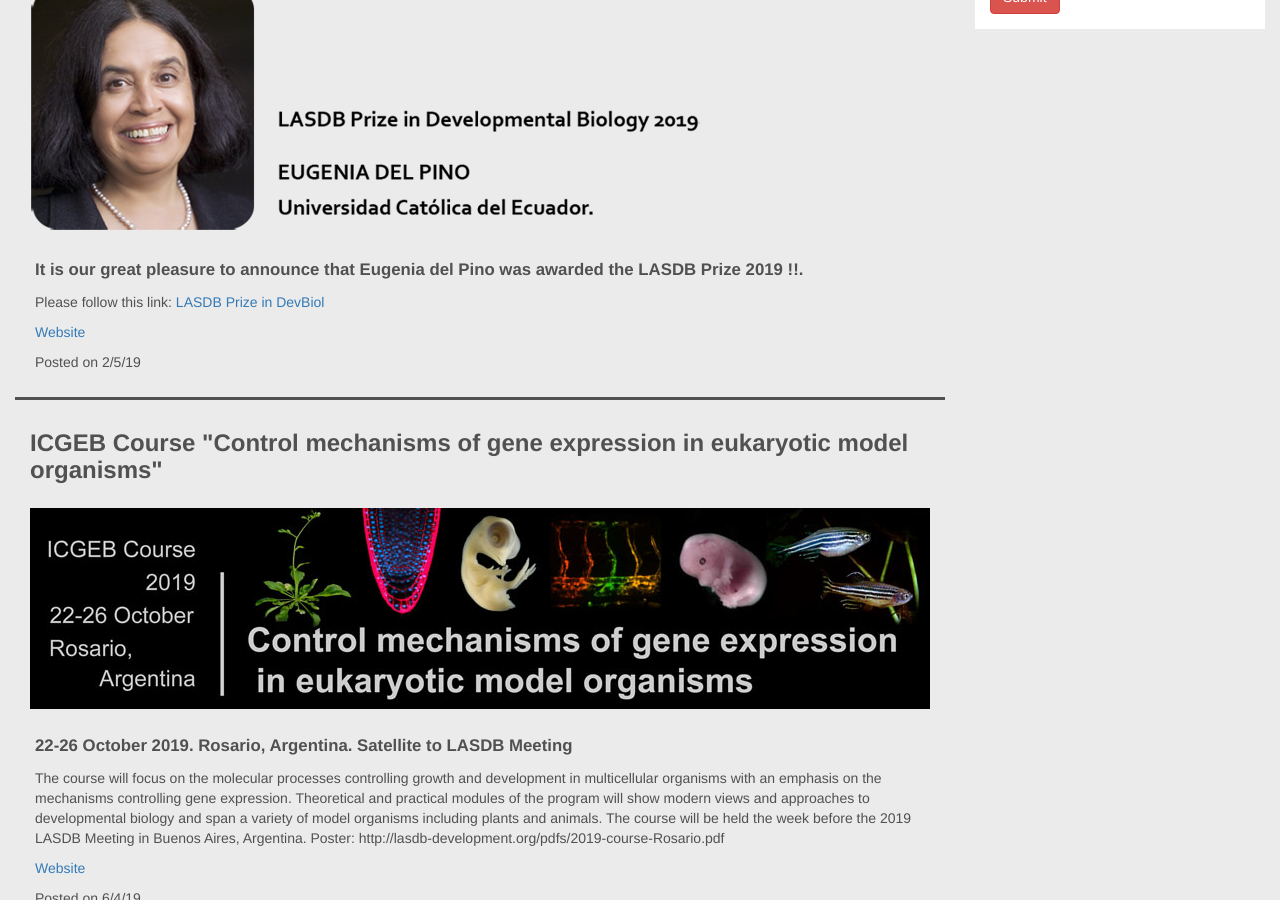
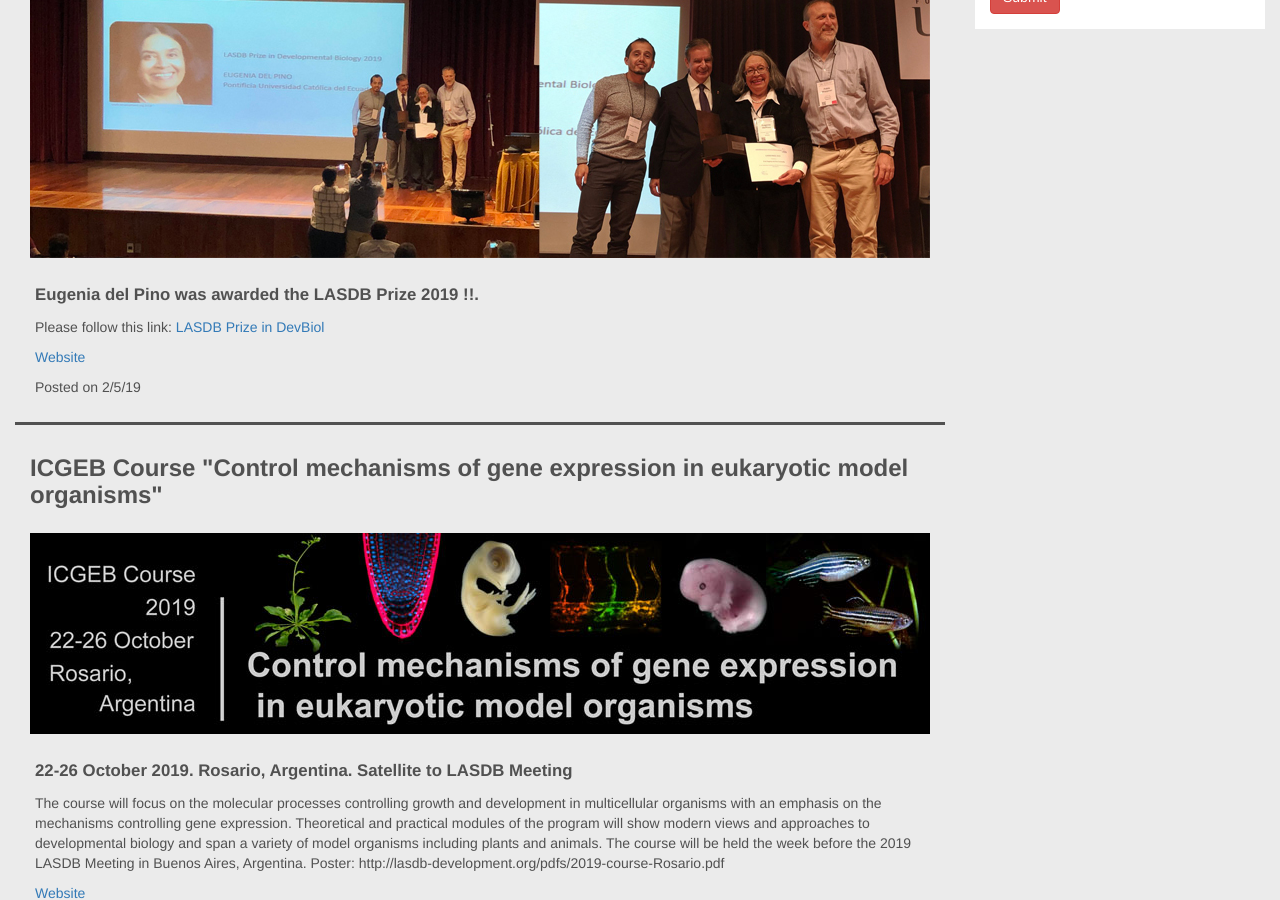
Before and after one commit to lasdb/lasdb.github.io, a Jekyll site: the page built from _posts/2000-01-01-news.markdown, in a window 1280 px wide and 900 px high, scrolled down 1503 px. Built offline with Jekyll 4.4.1, drawn with Linux system fonts in a browser that asks for light colours; nearby versions of some CDN libraries.

Commit message:
Update 2000-01-01-news.markdown

```diff
--- a/_posts/2000-01-01-news.markdown
+++ b/_posts/2000-01-01-news.markdown
@@ -27,11 +27,11 @@
 
   - title: 'LASDB Prize in Developmental Biology 2019'
     date: '2/5/19'
-    subtitle: 'It is our great pleasure to announce that Eugenia del Pino was awarded the LASDB Prize 2019 !!.'
+    subtitle: 'Eugenia del Pino was awarded the LASDB Prize 2019 !!.'
     body: 'Please follow this link:
     <a href="http://lasdb-development.org/pages/prize.html">LASDB Prize in DevBiol</a>'
-    imageSm: 'img/news/delPino-prize-sm.png'
-    imageBg: '../img/news/delPino-prize-bg.png'
+    imageSm: 'img/news/Eugenia-del-Pino-sm.jpg'
+    imageBg: '../img/news/Eugenia-del-Pino-bg.jpg'
     URL: 'http://lasdb-development.org/pages/prize.html'
 
   - title: 'ICGEB Course "Control mechanisms of gene expression in eukaryotic model organisms"'
```
